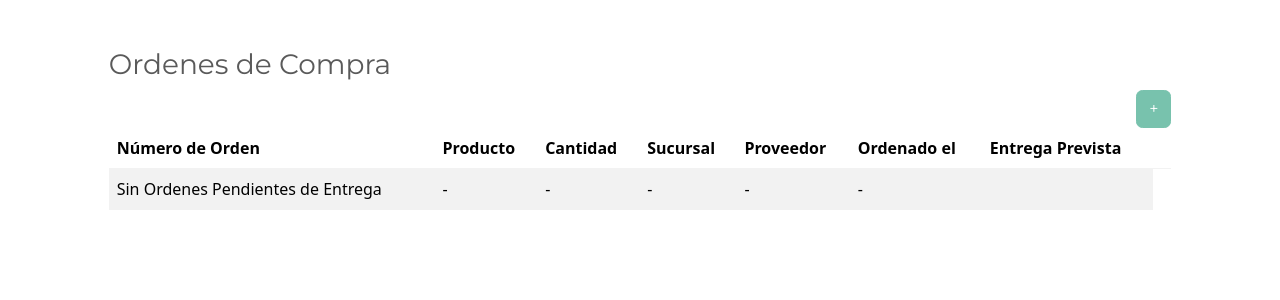
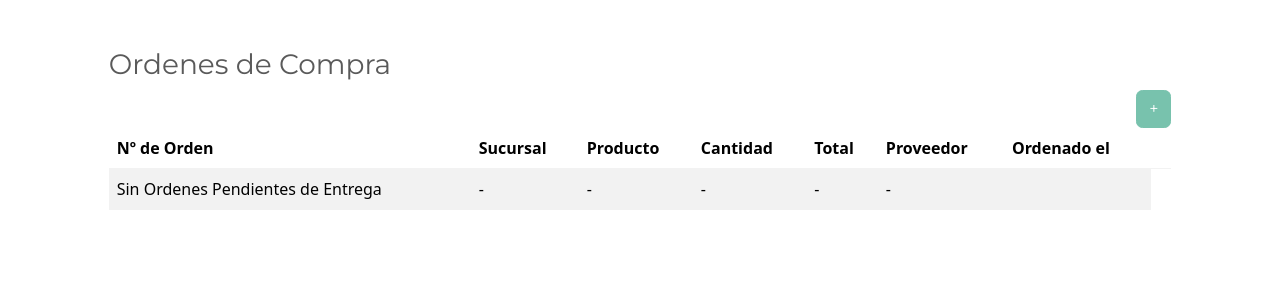
Before and after one commit to Seka322/Modulo-de-Compras, a Django app: page /dashboard/ in a window 1280 px wide. Shown: the part 56-356 px from the top of the page. Run offline with Django 5.2, Linux system fonts and the light colour scheme; the visitor is signed in with stand-in values (Sample User, id 1); data that the repository does not hold is empty; some libraries are stand-ins or nearby versions.

Commit message:
Cambios template dashboard

```diff
--- a/compras/templates/dashboard.html
+++ b/compras/templates/dashboard.html
@@ -26,13 +26,13 @@
 			<table class="table table-hover table-striped">
 				<thead>
 					<tr>
-						<th scope="col">Número de Orden</th>
+						<th scope="col">Nº de Orden</th>
+						<th scope="col">Sucursal</th>
 						<th scope="col">Producto</th>
 						<th scope="col">Cantidad</th>
-						<th scope="col">Sucursal</th>
+						<th scope="col">Total</th>
 						<th scope="col">Proveedor</th>
-						<th scope="col">Ordenado el </th>
-						<th scope="col">Entrega Prevista</th>
+						<th scope="col">Ordenado el</th>
 						<th scope="col"></th>
 					</tr>
 				</thead>
@@ -52,12 +52,12 @@
 					{% for item in items %}
 					<tr>
 						<th scope="row">{{ item.id }}</th>
+						<td>{{ item.sucursal.nombre }}</td>
 						<td>{{ item.producto }}</td>
 						<td>{{ item.cantidad }}</td>
-						<td>{{ item.sucursal.nombre }}</td>
+						<td>{{ item.costo_total }}</td>
 						<td>{{ item.proveedor }}</td>
 						<td>{{ item.fecha_orden }}</td>
-						<td>{{ item.fecha_entrega }}</td>
 						<td><a href="{% url 'cancelar-orden' item.id %}" class="btn btn-secondary">Cancelar Compra</a></td>
 					</tr>
 					{% endfor %}
```
